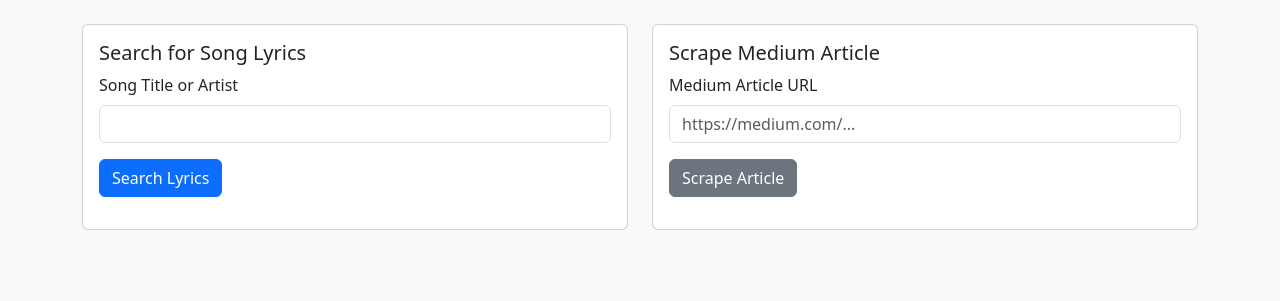
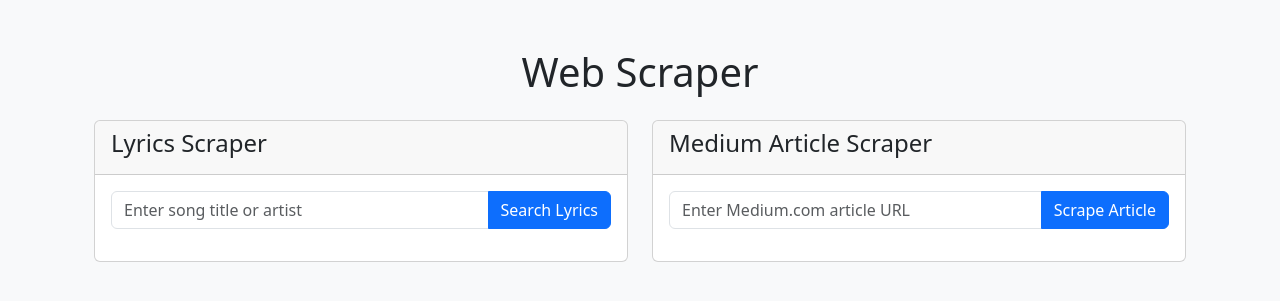
Before and after one commit to vincent0-ai/scrapper, a Flask app: page / in a window 1280 px wide. Shown: the part 56-357 px from the top of the page. Run offline with Flask 3, Linux system fonts and the light colour scheme.

Commit message:
Improved user experience

```diff
--- a/app.py
+++ b/app.py
@@ -14,7 +14,7 @@ q = Queue(connection=conn)
 
 @app.route('/')
 def index():
-    return render_template('index.html')
+    return render_template('index.html') # This now points to our new file
 
 @app.route('/search_lyrics', methods=['POST'])
 def search_lyrics():
--- a/templates/index.html
+++ b/templates/index.html
@@ -1,144 +1,139 @@
 {% extends 'base.html' %}
 
-{% block title %}Dashboard{% endblock %}
+{% block title %}Web Scraper{% endblock %}
 
 {% block content %}
+<div class="container mt-5">
+    <h1 class="mb-4 text-center">Web Scraper</h1>
+
     <div class="row">
+        <!-- Lyrics Scraper Card -->
         <div class="col-md-6">
-        <div class="card">
+            <div class="card mb-4">
+                <div class="card-header">
+                    <h4>Lyrics Scraper</h4>
+                </div>
                 <div class="card-body">
-                <h5 class="card-title">Search for Song Lyrics</h5>
-                <form id="lyrics-form" action="/search_lyrics" method="post">
-                    <div class="mb-3">
-                        <label for="lyrics-query" class="form-label">Song Title or Artist</label>
-                        <input type="text" class="form-control" id="lyrics-query" name="query" required>
+                    <form id="lyrics-form">
+                        <div class="input-group mb-3">
+                            <input type="text" name="query" class="form-control" placeholder="Enter song title or artist" required>
+                            <button class="btn btn-primary" type="submit">Search Lyrics</button>
                         </div>
-                    <button type="submit" class="btn btn-primary" id="lyrics-submit">
-                        <span class="spinner-border spinner-border-sm d-none" role="status" aria-hidden="true"></span>
-                        Search Lyrics
-                    </button>
                     </form>
-                <div id="lyrics-result" class="mt-3"></div>
                 </div>
             </div>
         </div>
+
+        <!-- Medium Scraper Card -->
         <div class="col-md-6">
-        <div class="card">
+            <div class="card mb-4">
+                <div class="card-header">
+                    <h4>Medium Article Scraper</h4>
+                </div>
                 <div class="card-body">
-                <h5 class="card-title">Scrape Medium Article</h5>
-                <form id="medium-form" action="/scrape_medium" method="post">
-                    <div class="mb-3">
-                        <label for="medium-url" class="form-label">Medium Article URL</label>
-                        <input type="url" class="form-control" id="medium-url" name="url" placeholder="https://medium.com/..." required>
+                    <form id="medium-form">
+                        <div class="input-group mb-3">
+                            <input type="url" name="url" class="form-control" placeholder="Enter Medium.com article URL" required>
+                            <button class="btn btn-primary" type="submit">Scrape Article</button>
                         </div>
-                    <button type="submit" class="btn btn-secondary" id="medium-submit">
-                        <span class="spinner-border spinner-border-sm d-none" role="status" aria-hidden="true"></span>
-                        Scrape Article
-                    </button>
                     </form>
-                <div id="medium-result" class="mt-3"></div>
                 </div>
             </div>
         </div>
     </div>
 
+    <!-- Results Area -->
+    <div id="results-area" class="mt-4">
+        <!-- JS will inject loading messages and results here -->
+    </div>
+</div>
+
 <script>
-function pollTaskStatus(task_id, resultDiv, submitBtn, spinner) {
-    const interval = setInterval(function() {
-        $.ajax({
-            url: '/status/' + task_id,
-            dataType: 'json',
-            success: function(data) {
+    const lyricsForm = document.getElementById('lyrics-form');
+    const mediumForm = document.getElementById('medium-form');
+    const resultsArea = document.getElementById('results-area');
+
+    lyricsForm.addEventListener('submit', function(e) {
+        e.preventDefault();
+        const formData = new FormData(this);
+        handleFormSubmit('/search_lyrics', formData);
+    });
+
+    mediumForm.addEventListener('submit', function(e) {
+        e.preventDefault();
+        const formData = new FormData(this);
+        handleFormSubmit('/scrape_medium', formData);
+    });
+
+    function handleFormSubmit(url, formData) {
+        // 1. Show a "processing" message
+        resultsArea.innerHTML = `
+            <div class="card">
+                <div class="card-body text-center">
+                    <div class="spinner-border text-primary" role="status">
+                        <span class="visually-hidden">Loading...</span>
+                    </div>
+                    <p class="mt-2">Processing your request... This may take a moment.</p>
+                </div>
+            </div>
+        `;
+
+        // 2. Send the request to the backend
+        fetch(url, {
+            method: 'POST',
+            body: formData,
+        })
+        .then(response => response.json())
+        .then(data => {
+            // 3. Handle the initial response
+            if (data.status === 'SUCCESS') {
+                // Result was in cache, display it immediately
+                resultsArea.innerHTML = data.result;
+            } else if (data.status === 'PENDING') {
+                // Job started, begin polling
+                pollJobStatus(data.task_id);
+            } else {
+                // Handle any other initial errors
+                resultsArea.innerHTML = `<div class="alert alert-danger">${data.error || 'An unknown error occurred.'}</div>`;
+            }
+        })
+        .catch(error => {
+            console.error('Error:', error);
+            resultsArea.innerHTML = `<div class="alert alert-danger">Failed to submit the request. Please try again.</div>`;
+        });
+    }
+
+    function pollJobStatus(jobId) {
+        const interval = setInterval(() => {
+            fetch(`/status/${jobId}`)
+                .then(response => response.json())
+                .then(data => {
                     if (data.state === 'SUCCESS') {
                         clearInterval(interval);
-                    resultDiv.html(data.result);
-                    submitBtn.prop('disabled', false);
-                    spinner.addClass('d-none');
+                        resultsArea.innerHTML = data.result;
                     } else if (data.state === 'FAILED') {
                         clearInterval(interval);
-                    resultDiv.html('<div class="alert alert-danger">An error occurred: ' + data.status + '</div>');
-                    submitBtn.prop('disabled', false);
-                    spinner.addClass('d-none');
+                        resultsArea.innerHTML = `<div class="alert alert-danger">${data.status || 'The job failed.'}</div>`;
                     }
-                // If PENDING, the loop will continue
-            },
-            error: function() {
+                    // If state is 'PENDING', we do nothing and just wait for the next poll.
+                })
+                .catch(error => {
                     clearInterval(interval);
-                resultDiv.html('<div class="alert alert-danger">An error occurred while checking the task status.</div>');
-                submitBtn.prop('disabled', false);
-                spinner.addClass('d-none');
+                    console.error('Polling Error:', error);
+                    resultsArea.innerHTML = `<div class="alert alert-danger">An error occurred while checking the job status.</div>`;
+                });
+        }, 3000); // Poll every 3 seconds
+    }
+
+    // This makes the dynamically added "Copy" and "Download" buttons work
+    document.addEventListener('click', function(e) {
+        if (e.target && e.target.id === 'copy-lyrics-btn') {
+            const lyricsText = document.getElementById('lyrics-text').innerText;
+            navigator.clipboard.writeText(lyricsText).then(() => {
+                alert('Lyrics copied to clipboard!');
+            });
         }
     });
-    }, 2000); // Poll every 2 seconds
-}
 
-
-$(document).ready(function() {
-    $('#lyrics-form').on('submit', function(e) {
-        e.preventDefault();
-        const form = $(this);
-        const submitBtn = $('#lyrics-submit');
-        const spinner = submitBtn.find('.spinner-border');
-        const resultDiv = $('#lyrics-result');
-
-        submitBtn.prop('disabled', true);
-        spinner.removeClass('d-none');
-        resultDiv.html('<div class="alert alert-info">Sending request...</div>');
-
-        $.post('/search_lyrics', form.serialize())
-            .done(function(data) {
-                if (data.status === 'SUCCESS') {
-                    resultDiv.html(data.result);
-                    submitBtn.prop('disabled', false);
-                    spinner.addClass('d-none');
-                } else if (data.status === 'PENDING') {
-                    resultDiv.html('<div class="alert alert-info">Request received. Processing...</div>');
-                    pollTaskStatus(data.task_id, resultDiv, submitBtn, spinner);
-                } else {
-                    resultDiv.html('<div class="alert alert-danger">' + (data.error || 'An unknown error occurred.') + '</div>');
-                    submitBtn.prop('disabled', false);
-                    spinner.addClass('d-none');
-                }
-            })
-            .fail(function() {
-                resultDiv.html('<div class="alert alert-danger">An error occurred while searching for lyrics.</div>');
-                submitBtn.prop('disabled', false);
-                spinner.addClass('d-none');
-            });
-    });
-
-    $('#medium-form').on('submit', function(e) {
-        e.preventDefault();
-        const form = $(this);
-        const submitBtn = $('#medium-submit');
-        const spinner = submitBtn.find('.spinner-border');
-        const resultDiv = $('#medium-result');
-
-        submitBtn.prop('disabled', true);
-        spinner.removeClass('d-none');
-        resultDiv.html('<div class="alert alert-info">Sending request...</div>');
-
-        $.post('/scrape_medium', form.serialize())
-            .done(function(data) {
-                if (data.status === 'SUCCESS') {
-                    resultDiv.html(data.result);
-                    submitBtn.prop('disabled', false);
-                    spinner.addClass('d-none');
-                } else if (data.status === 'PENDING') {
-                    resultDiv.html('<div class="alert alert-info">Request received. Processing...</div>');
-                    pollTaskStatus(data.task_id, resultDiv, submitBtn, spinner);
-                } else {
-                    resultDiv.html('<div class="alert alert-danger">' + (data.error || 'An unknown error occurred.') + '</div>');
-                    submitBtn.prop('disabled', false);
-                    spinner.addClass('d-none');
-                }
-            })
-            .fail(function() {
-                resultDiv.html('<div class="alert alert-danger">An error occurred while scraping the article.</div>');
-                submitBtn.prop('disabled', false);
-                spinner.addClass('d-none');
-            });
-    });
-});
 </script>
 {% endblock %}
```
Also changed, not shown: templates/lyrics_result.html (+1 -10 lines). Lines whose indentation alone changed are shown as unchanged.
